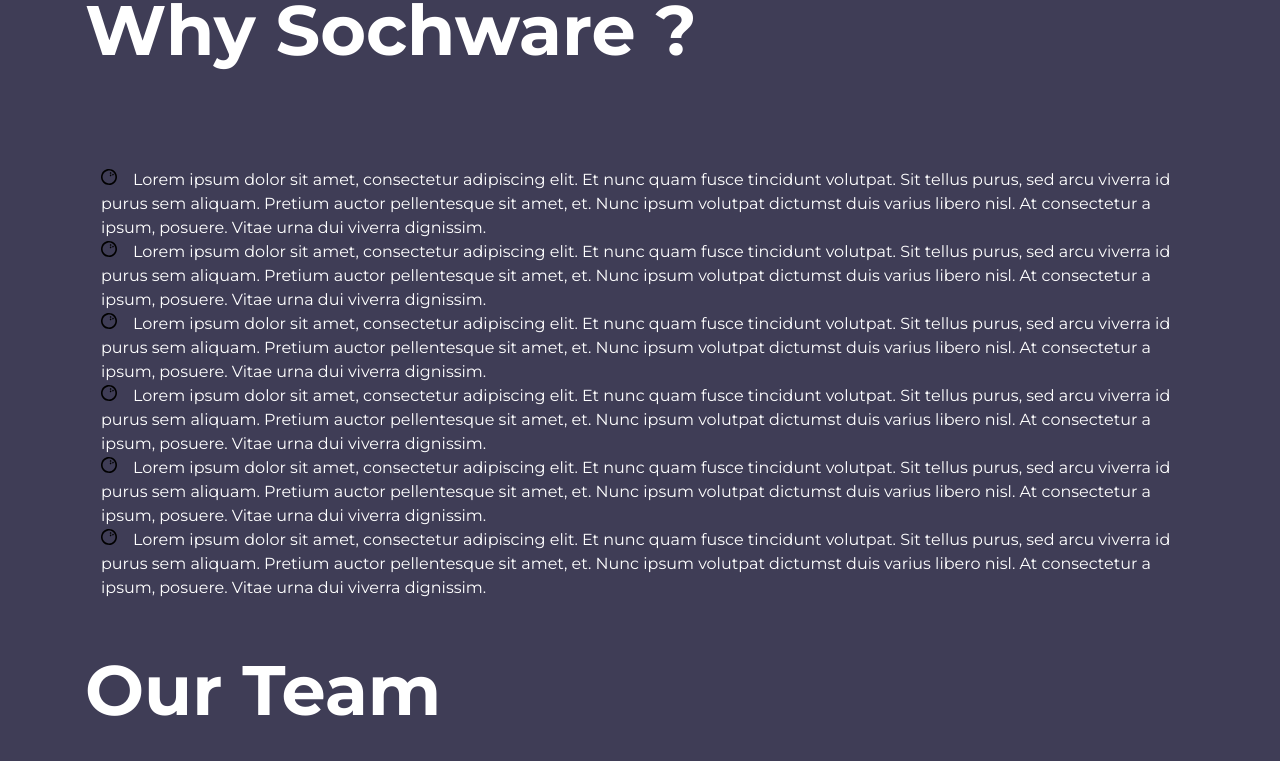
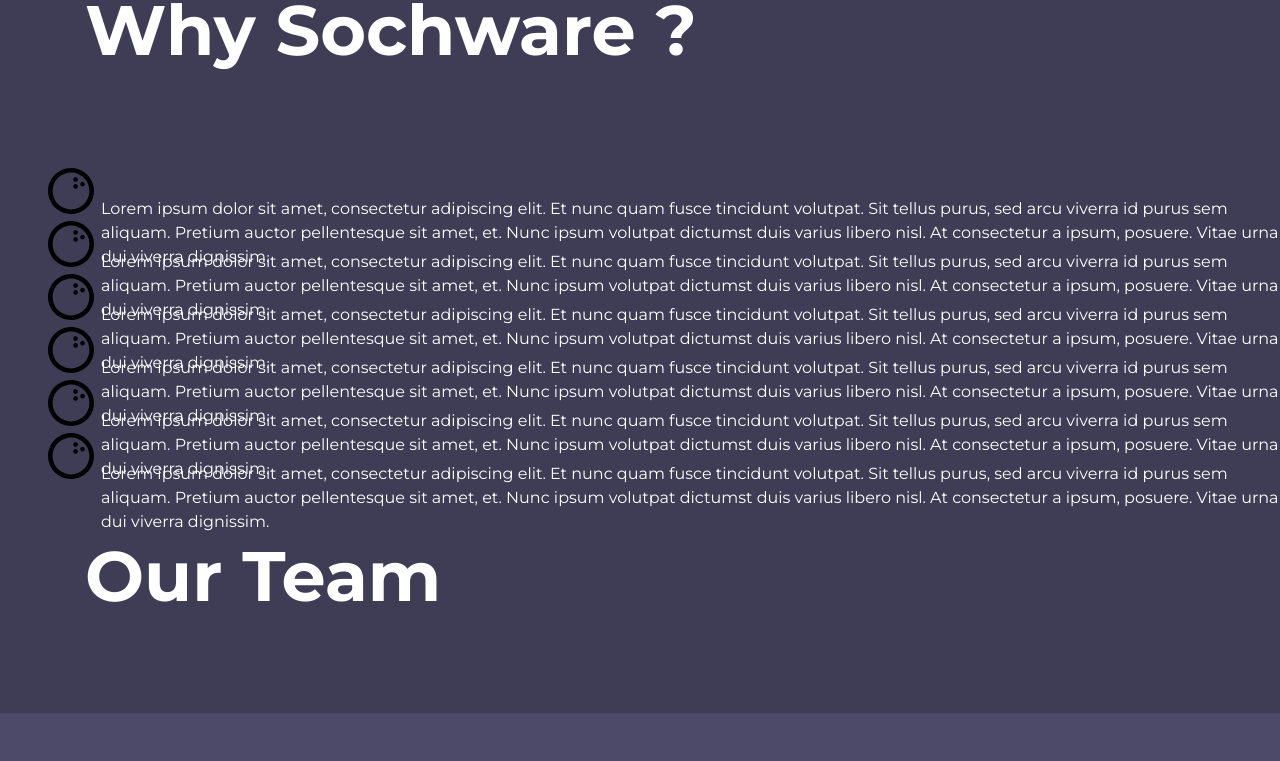
Before and after one commit to timeportal21/sochware-update, a React (Create React App) app: page /about in a window 1280 px wide. Shown: the part 697-1458 px from the top of the page. Built offline with nearby package versions, Linux system fonts and the light colour scheme.

Commit message:
about listing modified

```diff
--- a/src/components/Features/Features.scss
+++ b/src/components/Features/Features.scss
@@ -2,6 +2,7 @@
     min-height: 684px;
 }
 .feature-title {
+    padding: 40px;
     text-align: center;
     text-transform: uppercase;
 }
--- a/src/components/WorkingStrategy/_worksection.scss
+++ b/src/components/WorkingStrategy/_worksection.scss
@@ -18,4 +18,7 @@
     .working-section {
         margin-top: -346px;
     }
+    .working-title {
+        padding: 0;
+    }
 }
--- a/src/pages/About/About.js
+++ b/src/pages/About/About.js
@@ -146,7 +146,14 @@
                     <div className="why-sochware">
                         <ul>
                             {whySochware.map((data, i) => (
-                                <li key={i}>{data.content}</li>
+                                <>
+                                    <div className="d-flex">
+                                        {/* <img src={listPoint} alt="" className="mr-2" width="30" /> */}
+                                        <li key={i}>
+                                            <p>{data.content}</p>
+                                        </li>
+                                    </div>
+                                </>
                             ))}
                         </ul>
                     </div>
--- a/src/pages/About/_about.scss
+++ b/src/pages/About/_about.scss
@@ -27,20 +27,25 @@
 
 .why-sochware ul {
     list-style: none;
-    // list-style-image: url("../../images/bullet-point.svg");
+    list-style-image: url("../../images/bullet-point.svg");
     padding-left: 1em;
     li {
-        &:before {
-            content: "";
-            display: inline-block;
-            height: 1em;
-            width: 1em;
-            background-image: url("../../images/bullet-point.svg");
-            background-size: contain;
-            background-repeat: no-repeat;
-            padding-left: 2em;
+        p {
+            position: absolute !important;
         }
     }
+    // li {
+    //     &:before {
+    //         content: "";
+    //         display: inline-block;
+    //         height: 1em;
+    //         width: 1em;
+    //         background-image: url("../../images/bullet-point.svg");
+    //         background-size: contain;
+    //         background-repeat: no-repeat;
+    //         padding-left: 2em;
+    //     }
+    // }
 }
 .team-slider {
     background-color: #4c4a68;
```
